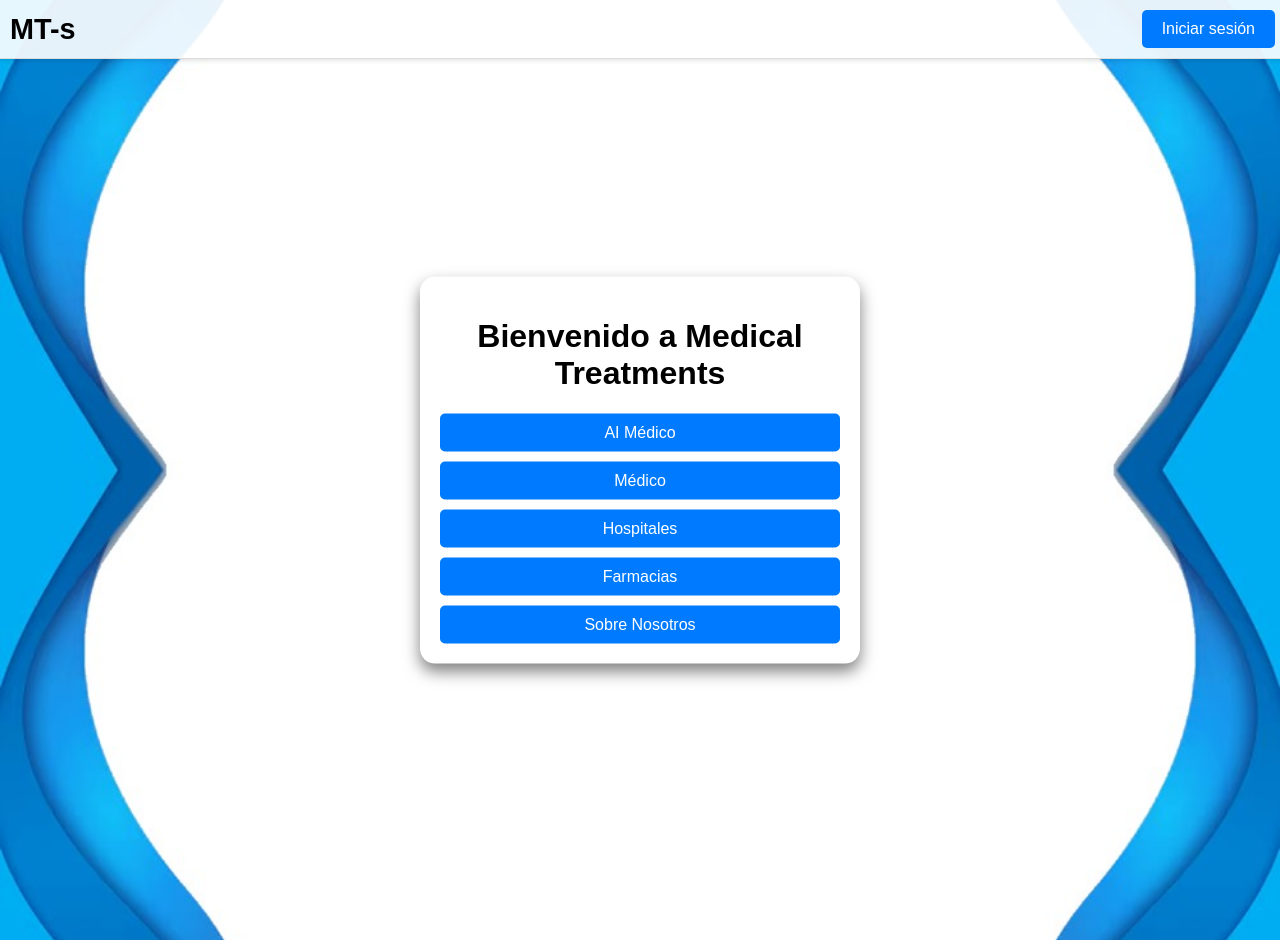
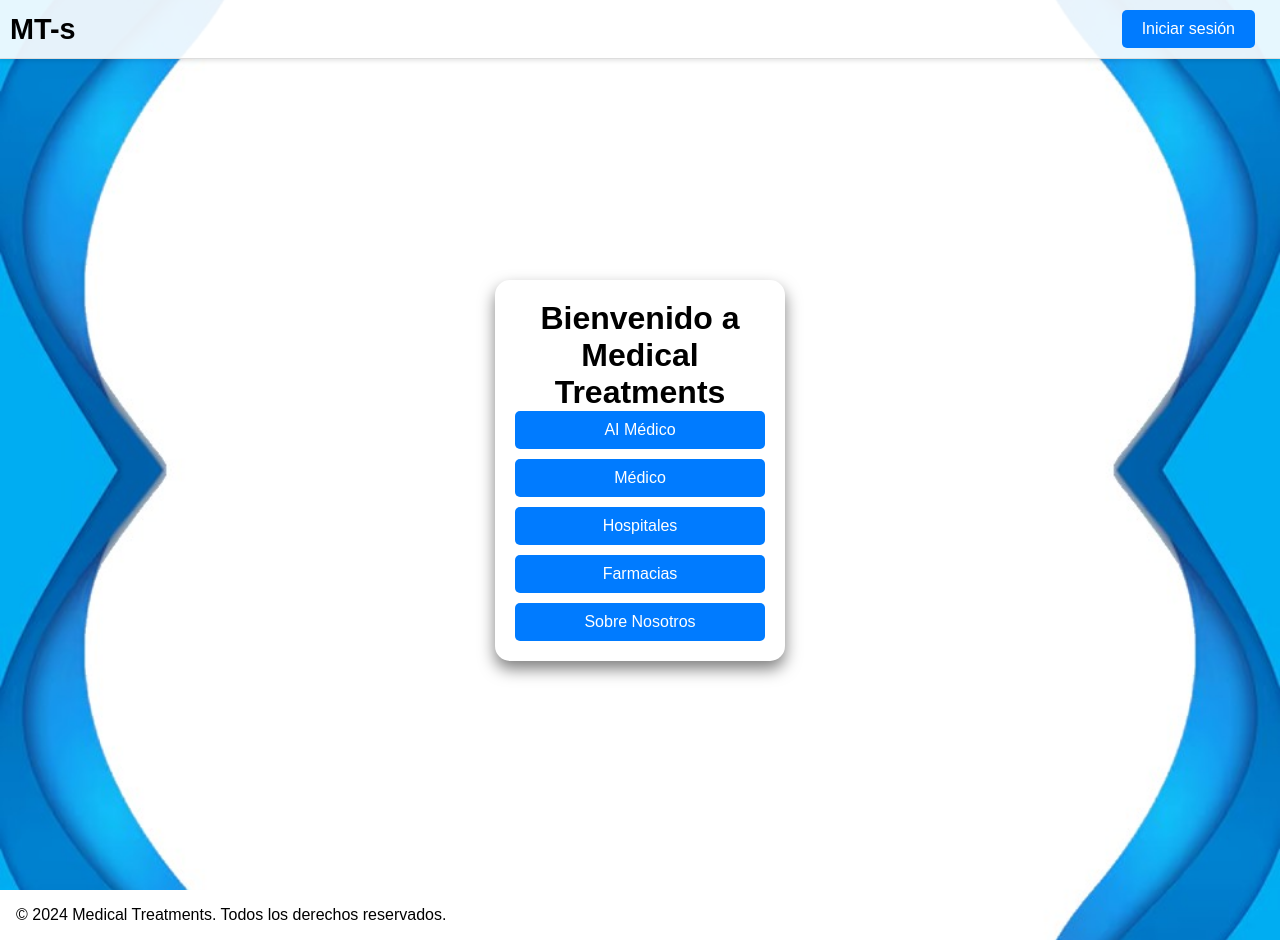
Before and after one commit to GonzaloRuizQuispe/MT-s, a Flask app: template templates/movile_home.html in a window 1280 px wide. Run offline with Flask 3, Linux system fonts and the light colour scheme; the template is opened without the code that fills it, so the values that code supplies are empty.

Commit message:
actualizacion del css

```diff
--- a/static/css/styles.css
+++ b/static/css/styles.css
@@ -1,17 +1,16 @@
 /* styles.css */
-html, body {
+* {
     margin: 0;
     padding: 0;
-    height: 100%;
-    overflow-x: hidden; /* Oculta el scroll horizontal */
+    box-sizing: border-box;
 }
 
 body {
-    margin: 0;
+    /* margin: 0; */
     font-family: Arial, sans-serif;
     background: url('/static/images/imagen-white.jpg') no-repeat center center fixed;
     background-size: cover;
-    min-height: 100vh; /* Cambia a min-height para manejar contenido mayor */
+    /* min-height: 100vh; Cambia a min-height para manejar contenido mayor */
     color: #000000;
 }
 
@@ -58,12 +57,16 @@ body {
 }
 
 .content {
-    padding: 60px 20px 20px;
+    padding: 1rem;
+    width: 100%;
     min-height: 100vh;
     color: #000000;
-    display: grid;
-    grid-template-columns: 1fr; /* Una sola columna en pantallas pequeñas */
-    gap: 10px;
+    display: flex;
+    justify-content: center;
+    align-items: center;
+    /* display: grid; */
+    /* grid-template-columns: 1fr; Una sola columna en pantallas pequeñas */
+    /* gap: 10px; */
 }
 
 /* Estilos generales para el contenedor modal */
@@ -229,18 +232,27 @@ body {
     }
 }
 
+.footer {
+    background-color: #ffffff;
+    padding: 1rem;
+    position: absolute;
+    bottom: 0;
+}
+
 .buttons-container {
     background-color: #fff;
+    width: 100%;
+    max-width: 290px;
     padding: 20px;
     border-radius: 15px; /* Redondeo de los bordes */
     box-shadow: 0 8px 16px rgba(0, 0, 0, 0.5); /* Sombra más pronunciada */
-    max-width: 400px;
-    width: 90%;
+    /* max-width: 500px; */
+    /* width: 90%; */
     text-align: center;
-    position: absolute;
-    top: 50%;
-    left: 50%;
-    transform: translate(-50%, -50%); /* Centrado exacto en la pantalla */
+    /* position: absolute; */
+    /* top: 50%;
+    left: 50%; */
+    /* transform: translate(-50%, -50%); Centrado exacto en la pantalla */
 }
 
 .button-group {
--- a/templates/movile_home.html
+++ b/templates/movile_home.html
@@ -21,7 +21,7 @@
         <!-- Incluye el contenido de register.html -->
         {% include 'register.html' %}
     </div>
-    <footer>
+    <footer class="footer">
         <p>&copy; 2024 Medical Treatments. Todos los derechos reservados.</p>
     </footer>
     <script src="{{ url_for('static', filename='js/scripts.js') }}"></script> <!-- Enlace al archivo JavaScript -->
```
